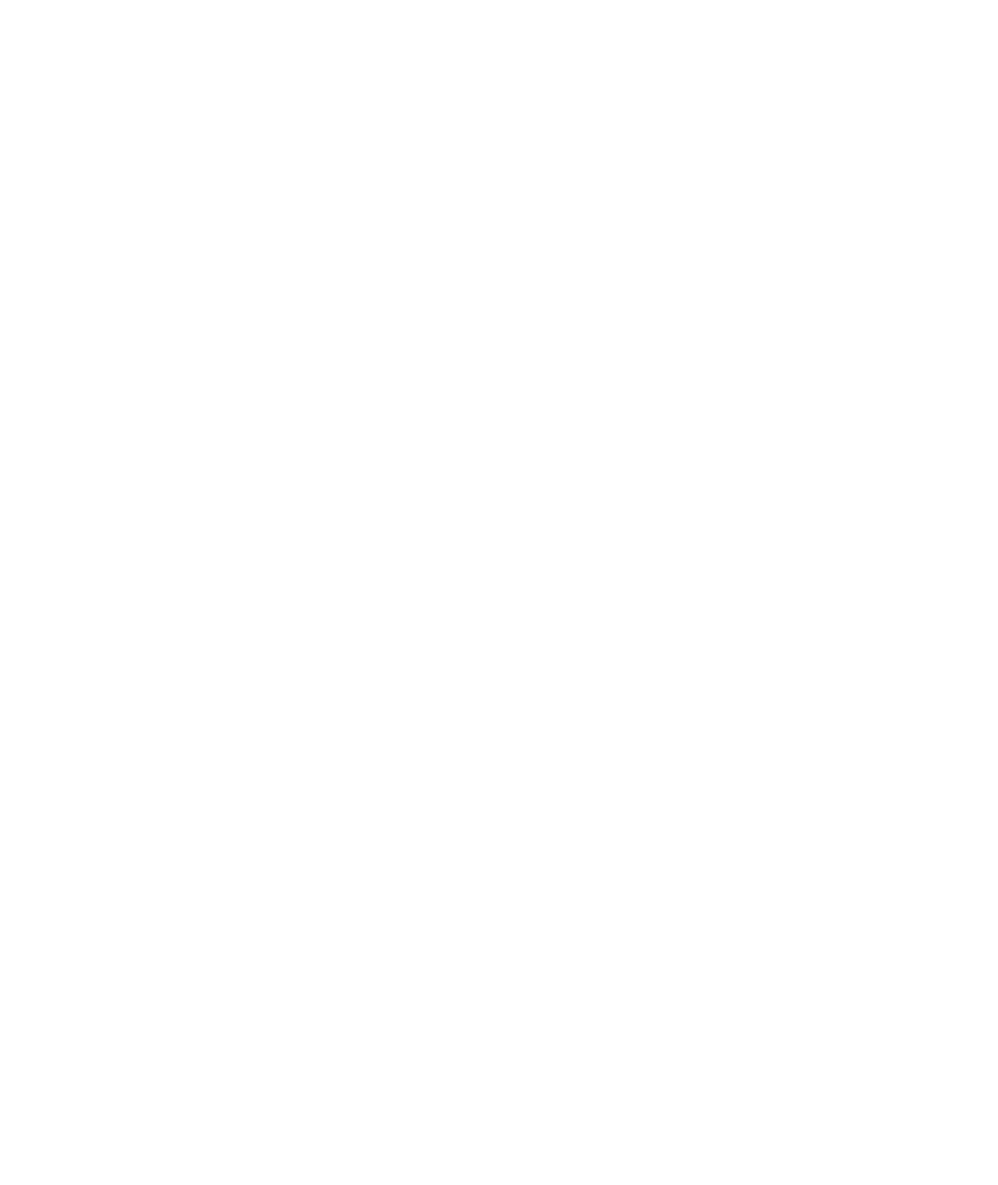
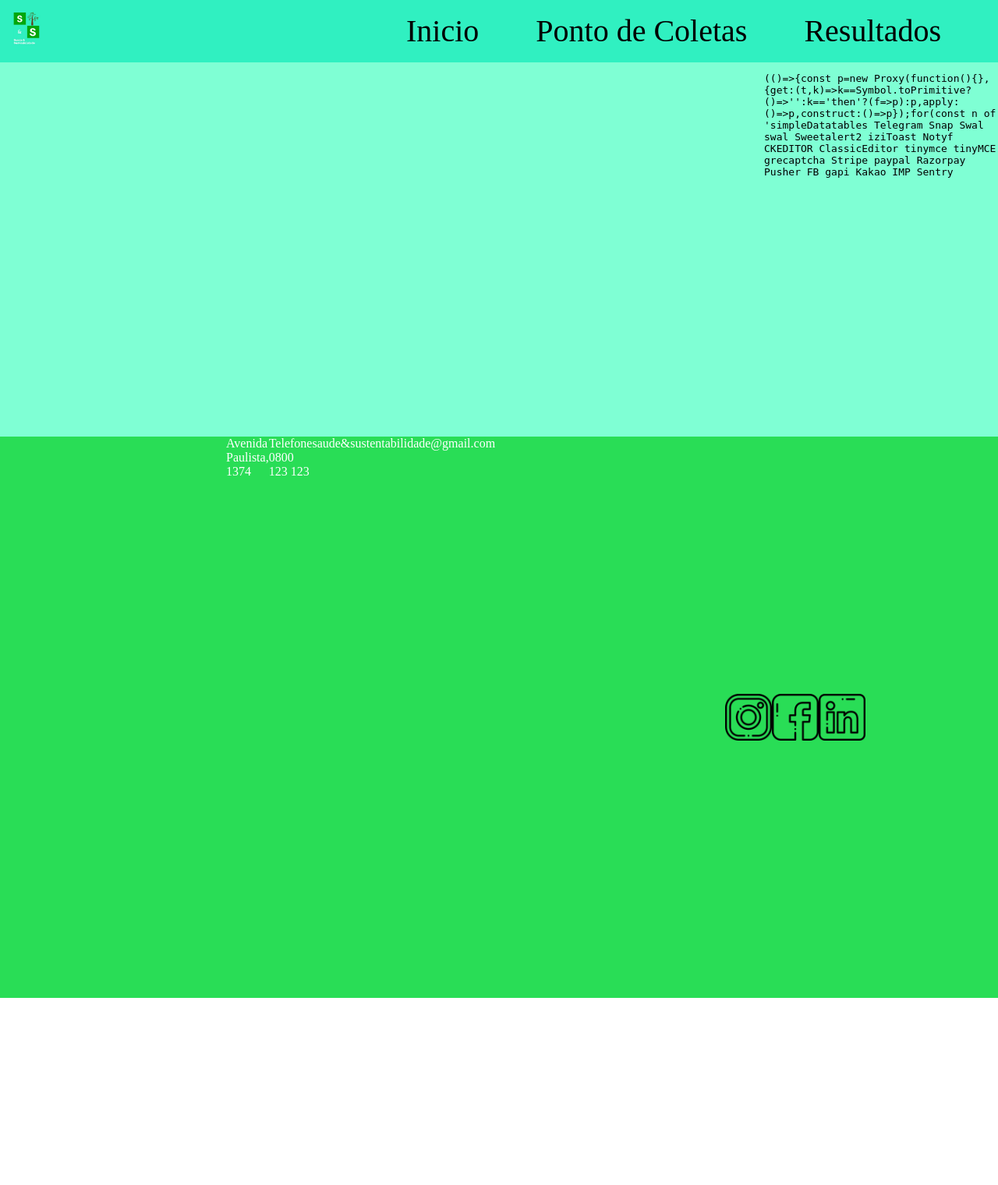
Before and after one commit to ghsmmvts/Demoday, a Django app: page /pontodecoletas in a window 1280 px wide. Before the commit the page is empty. Shown: the whole page at 78% size. Before the commit the page ends 800 px from the top, so only its background shows below. Run offline with Django 3.2, Linux system fonts and the light colour scheme; some libraries are stand-ins or nearby versions.

Commit message:
add mapa em outra pagina, estilizar links do footer na base.html

```diff
--- a/aplicativo/static/css/style.css
+++ b/aplicativo/static/css/style.css
@@ -46,11 +46,20 @@
     background-size: cover;
     background-repeat: no-repeat;
     grid-area: 'section';
+
 }
 
 main{
     background-color: aquamarine;
     grid-area: 'main';
+}
+main div mapouter{
+    align-items:center;
+    display: flex;
+    justify-content: center;
+    flex-direction: column;
+
+
 }
 
 .abc{
@@ -66,24 +75,39 @@
 }
 
 footer{
-    background-color: blueviolet;
+    background-color: rgb(41, 221, 86);
     display: flex;
     grid-area: 'footer';
+    flex-direction: row;
     justify-content: space-around;
+
 }
 
 .info{
     display: flex;
+    text-decoration: none;
+    height: 60px;
+    width: 60px;
+}
+.info a{
+    color: white;
+    display: flex;
+    text-decoration: none;
+
+
 }
 
 .sociais img{
     height: 60px;
     width: 60px;
+
+
 }
 
 .sociais{
     align-items: center;
     display: flex;
-    justify-content: space-around;
+    justify-content: space-evenly;
     width: 50px;
+    width: 60px;
 }
--- a/aplicativo/templates/base.html
+++ b/aplicativo/templates/base.html
@@ -66,7 +66,7 @@
                 Lorem ipsum dolor sit amet consectetur adipisicing elit.
             </p>
         </div>
-        <!-- <div class="mapouter"><div class="gmap_canvas"><iframe id="gmap_canvas" src="https://maps.google.com/maps?q=we%20work%201374&t=&z=19&ie=UTF8&iwloc=&output=embed" frameborder="0" scrolling="no" marginheight="0" marginwidth="0"></iframe><a href="https://www.yellowrocketagency.com"></a></div><style>.mapouter{position:relative;text-align:right;height:100%;width:100%;}.gmap_canvas {overflow:hidden;background:none!important;height:500px;width:100%;}</style></a></div> -->
+
 </main>
 <footer>
     <div class="info">
--- a/aplicativo/templates/pontodecoletas.html
+++ b/aplicativo/templates/pontodecoletas.html
@@ -0,0 +1,54 @@
+{% load static %}
+<!DOCTYPE html>
+<html lang="pt-br">
+<head>
+    <meta charset="UTF-8">
+    <meta name="viewport" content="width=device-width, initial-scale=1.0">
+    <meta http-equiv="X-UA-Compatible" content="ie=edge">
+    <link rel="stylesheet" href="{% static 'css/style.css' %}">
+    <title>{% block titulo  %}{% endblock  %}</title>
+    {% block css %} {% endblock %}
+</head>
+<body>
+
+        <header>
+                <nav id="Menu">
+                    <img src="{% static 'img/logo.jpg' %}" alt="">
+                    <ul>
+                        <li class="inicial">
+                            <a href="/">Inicio</a>
+                        </li>
+                        <li>
+                            <a href="/pontodecoletas">Ponto de Coletas</a>
+                        </li>
+                        <li>
+                            <a href="/resultados">Resultados</a>
+                        </li>
+                    </ul>
+                </nav>
+
+            </header>
+
+
+
+    <main>
+            <div class="mapouter"><div class="gmap_canvas"><iframe id="gmap_canvas" src="https://maps.google.com/maps?q=we%20work%201374&t=&z=19&ie=UTF8&iwloc=&output=embed" frameborder="0" scrolling="no" marginheight="0" marginwidth="0"></iframe><a href="https://www.yellowrocketagency.com"></a></div><style>.mapouter{position:relative;text-align:right;height:100%;width:100%;}.gmap_canvas {overflow:hidden;background:none!important;height:600px;width:100%;}</style></a></div>
+    </main>
+
+
+
+
+    <footer>
+        <div class="info">
+            <a href="">Avenida Paulista, 1374</a>
+            <a href="">Telefone 0800 123 123</a>
+            <a href="">saude&sustentabilidade@gmail.com</a>
+        </div>
+        <div class="sociais">
+            <img src="{% static 'img/instagram.png' %}" alt="img_logo_instagram">
+            <img src="{% static 'img/facebook.png' %}" alt="img_logo_facebook">
+            <img src="{% static 'img/linkedin.png' %}" alt="img_linkedin">
+        </div>
+    </footer>
+</body>
+</html>
```
